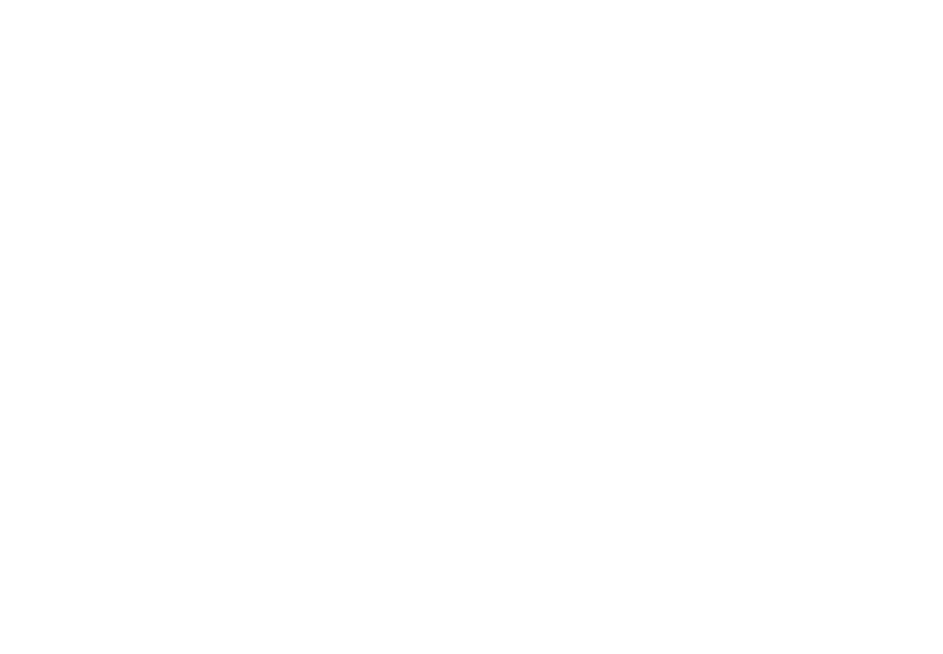
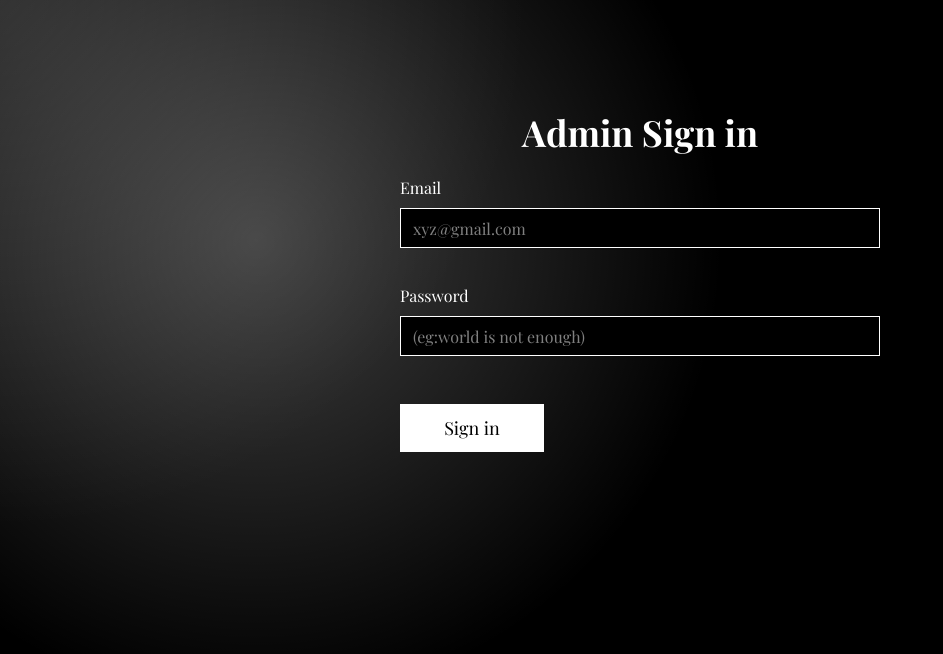
Before and after one commit to yaseen-s-8547/coreBites, a React (Vite) app: page /adminsignin in a window 1280 px wide. Before the commit this address had no page. Shown: the top 654 px of the page, without its empty margins (0-943 px from the left). Built offline with nearby package versions, Linux system fonts and the light colour scheme; a web font is replaced by a local one.

Commit message:
add AdminSignin page and update routing; refactor Admin component for authentication handling

```diff
--- a/src/App.jsx
+++ b/src/App.jsx
@@ -13,6 +13,7 @@
 import Paywall from './Components/Paywall'
 import UserLessonView from './Pages/UserLessonView'
 import About from './Pages/About'
+import AdminSignin from './Pages/AdminSignin'
 function App() {
 
 
@@ -39,6 +40,7 @@
       <Routes>
         <Route path="/learn/:id" element={<UserLessonView/>}/>
         <Route path="/admin" element={<Admin />} />
+        <Route path="/adminSignin" element={<AdminSignin/>}/>
         <Route path="/admin/preview/:id" element={<AdminPreview />} />
      </Routes>
 
--- /dev/null
+++ b/src/Pages/AdminSignin.jsx
@@ -0,0 +1,106 @@
+import { useState } from "react"
+import { useNavigate } from "react-router-dom"
+import axios from "axios"
+export default function AdminSignin (){
+       const [email, setEmail] = useState("")
+const [password, setPassword] = useState("")
+const [error, setError] = useState("")
+        const navigate = useNavigate()
+ const handleSignin = async () => {
+
+  setError("")
+
+  try {
+
+    const response = await axios.post(
+      "http://localhost:5000/adminsignin",
+      {
+        email,
+        password
+      }
+    )
+
+    localStorage.setItem(
+      "adminToken",
+      response.data.token
+    )
+
+    navigate("/admin")
+
+  }
+  catch (err) {
+
+    setError(
+      err.response?.data?.message || "signin failed"
+    )
+
+  }
+
+}
+
+
+    return (
+       <>
+  <div className="grid grid-cols-12 w-full min-h-screen bg-[radial-gradient(circle_at_20%_30%,rgba(255,255,255,0.25),transparent_40%),radial-gradient(circle_at_0%_0%,rgba(255,255,255,0.15),transparent_35%),linear-gradient(to_right,#000000,#000000)]">
+
+    <div className="col-span-12 md:col-span-6 md:col-start-4 h-full flex flex-col justify-start items-center pt-28 gap-6">
+
+      <h1 className="text-center text-white text-4xl font-bold">
+        Admin Sign in
+      </h1>
+
+      <div className="md:w-lg">
+
+        <div className="h-27 w-full max-w-lg flex flex-col justify-start gap-2 px-4">
+          <label className="text-white text-left">
+            Email
+          </label>
+
+          <input
+            type="text"
+            value={email}
+            onChange={(e) => {
+              setEmail(e.target.value)
+            }}
+            className="w-full max-w-lg pl-3 h-10 bg-black text-white border border-white border-solid"
+            placeholder="xyz@gmail.com"
+          />
+        </div>
+
+        <div className="h-25 w-full max-w-lg flex flex-col justify-start gap-2 px-4">
+          <label className="text-white text-left">
+            Password
+          </label>
+
+          <input
+            type="password"
+            value={password}
+            onChange={(e) => {
+              setPassword(e.target.value)
+            }}
+            className="pl-3 w-full max-w-lg h-10 bg-black text-white border border-white border-solid"
+            placeholder="(eg:world is not enough)"
+          />
+        </div>
+
+        {error && (
+          <p className="text-red-400 px-4 text-sm">
+            {error}
+          </p>
+        )}
+
+        <button
+          className="w-36 text-lg mt-5 h-12 bg-white font-thin hover:bg-black hover:text-white hover:translate-0.5 ml-4"
+          onClick={handleSignin}
+        >
+          Sign in
+        </button>
+
+      </div>
+
+    </div>
+
+  </div>
+</>
+    )
+}
--- a/src/Pages/Landing.jsx
+++ b/src/Pages/Landing.jsx
@@ -7,7 +7,7 @@
                 navigate("/signup")
         }
         const handleComeIn = () => {
-                navigate("/signin")
+                navigate("/Signin")
         }
         return (
                 <>
```
Also changed, not shown: src/Pages/Admin.jsx (+35 -88 lines).
